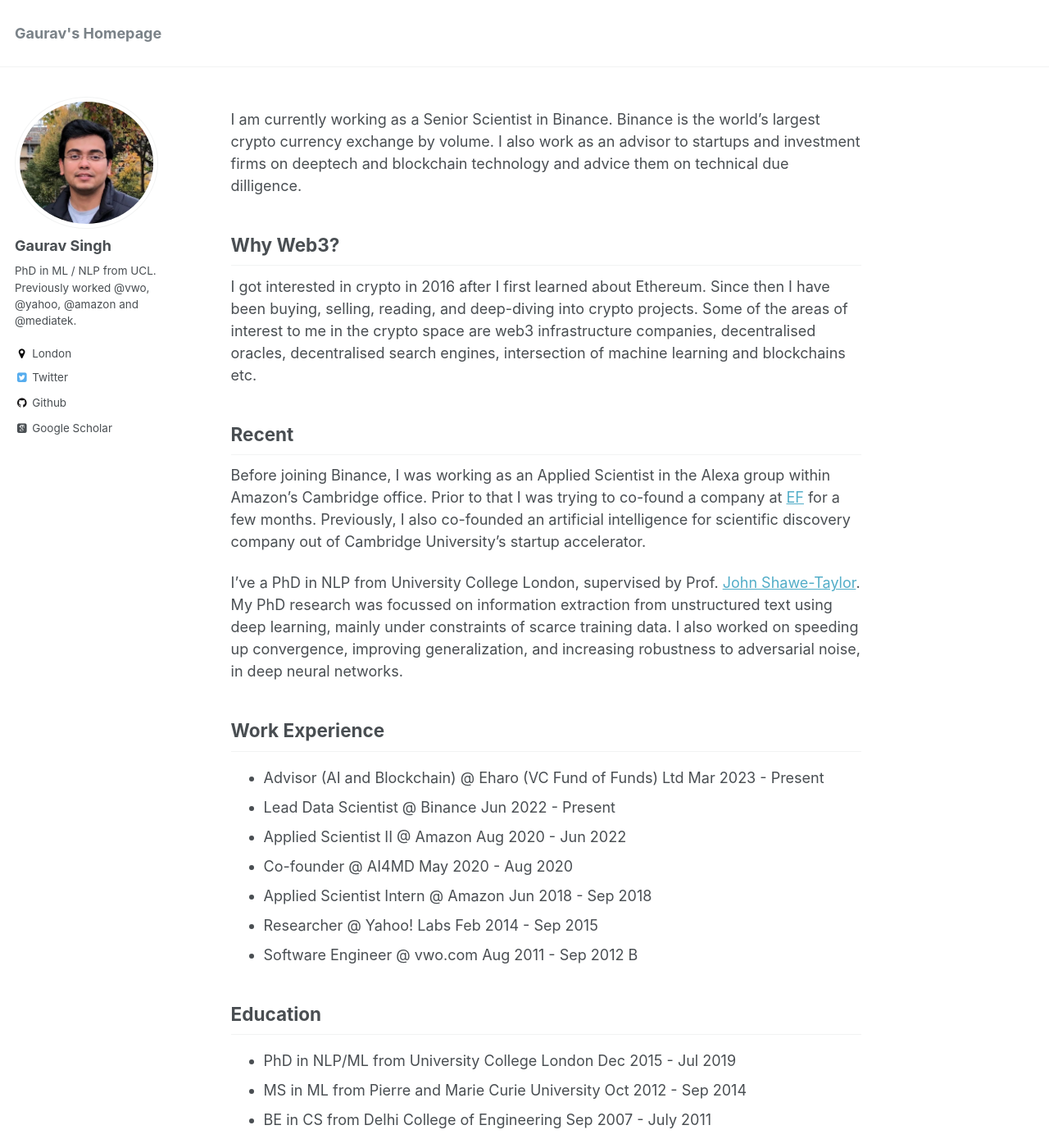
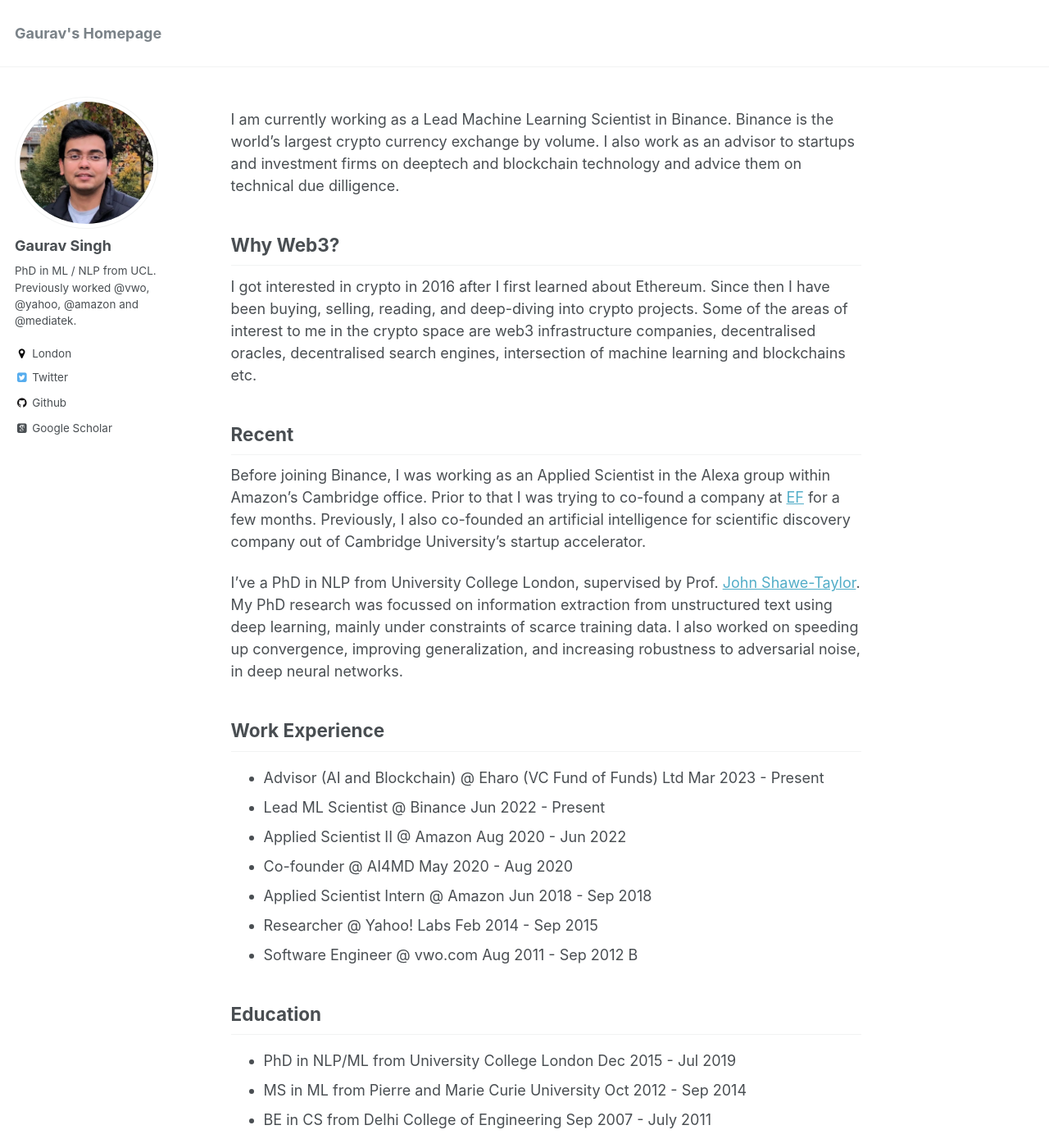
Before and after one commit to gauravsc/gauravsc.github.io, a Jekyll site: the page built from _pages/about.md, in a window 1280 px wide and 1400 px high. Shown: the whole window at 82% size. Built offline with Jekyll 4.4.1, drawn with Linux system fonts in a browser that asks for light colours; some web fonts are replaced.

Commit message:
Update about.md

```diff
--- a/_pages/about.md
+++ b/_pages/about.md
@@ -8,7 +8,7 @@
   - /about.html
 ---
 
-I am currently working as a Senior Scientist in Binance. Binance is the world's largest crypto currency exchange by volume. I also work as an advisor to startups and investment firms on deeptech and blockchain technology and advice them on technical due dilligence.
+I am currently working as a Lead Machine Learning Scientist in Binance. Binance is the world's largest crypto currency exchange by volume. I also work as an advisor to startups and investment firms on deeptech and blockchain technology and advice them on technical due dilligence.
 
 Why Web3?
 ------
@@ -23,7 +23,7 @@
 Work Experience
 ------
 * Advisor (AI and Blockchain) @ Eharo (VC Fund of Funds) Ltd Mar 2023 - Present
-* Lead Data Scientist @ Binance Jun 2022 - Present
+* Lead ML Scientist @ Binance Jun 2022 - Present
 * Applied Scientist II @ Amazon Aug 2020 - Jun 2022
 * Co-founder @ AI4MD May 2020 - Aug 2020
 * Applied Scientist Intern @ Amazon Jun 2018 - Sep 2018
```
